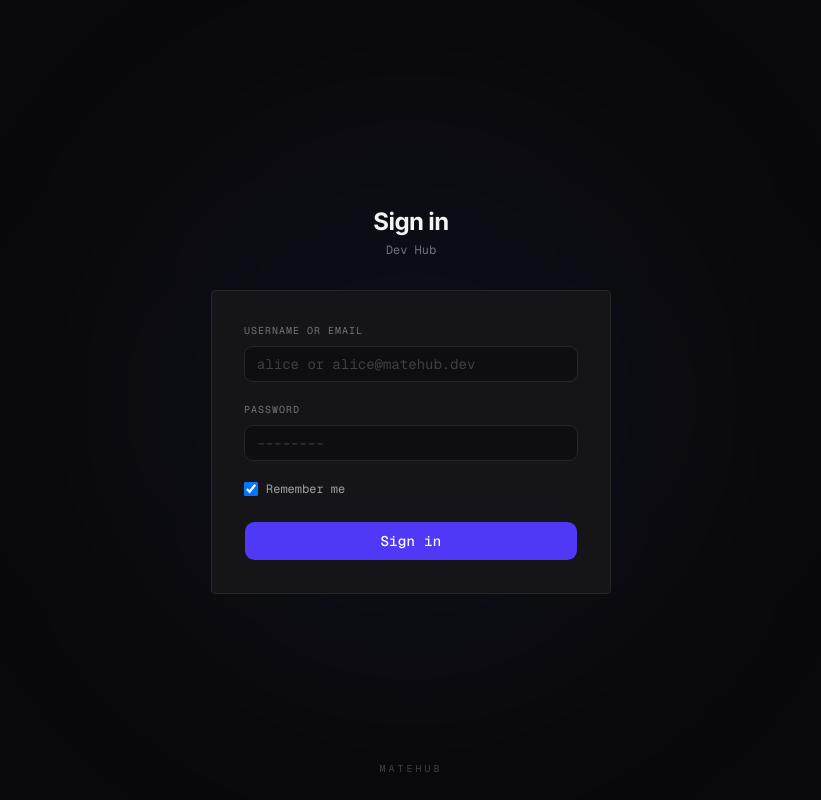
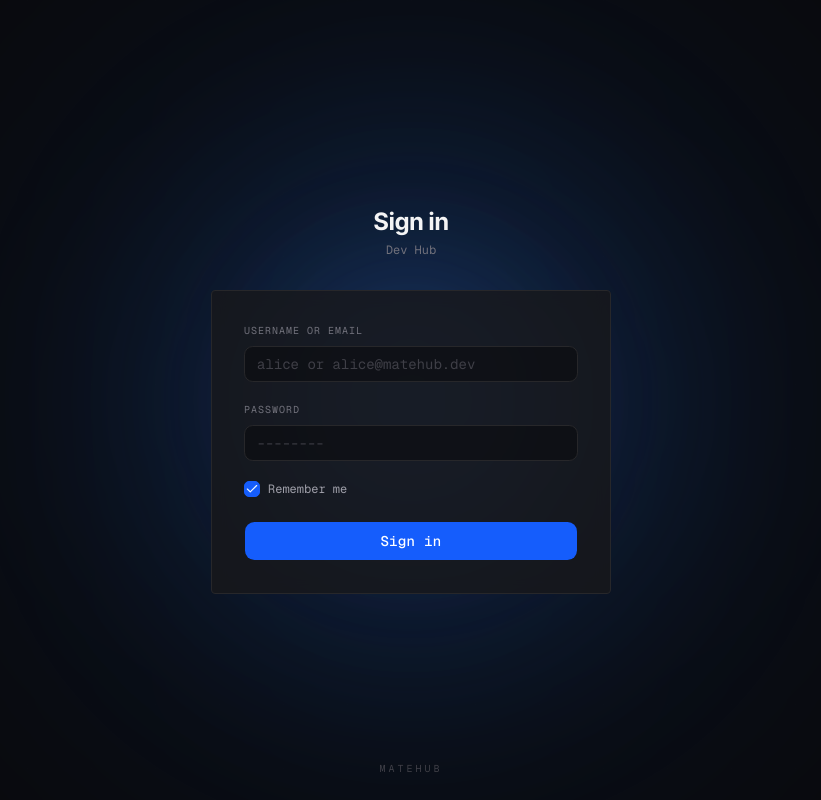
Before and after one commit to nessai1/matehub, a React (Vite) app in the folder frontend/: page /login in a window 1280 px wide. Both pictures are taken after a click on the label "Remember me". Shown: the whole page, without its empty margins (229-1050 px from the left). Built offline with nearby package versions, Linux system fonts and the light colour scheme; no server answers.

Commit message:
Update authorization form design; Delete non-using icons from chat form

```diff
--- a/frontend/app/(auth)/join/page.tsx
+++ b/frontend/app/(auth)/join/page.tsx
@@ -122,7 +122,7 @@ export default function JoinPage() {
             </div>
 
             <div className="text-center">
-              <p className="font-mono text-[10px] tracking-widest text-indigo-400/80 uppercase">
+              <p className="font-mono text-[10px] tracking-widest text-blue-400/80 uppercase">
                 You are invited to
               </p>
               <h1 className="mt-1 text-2xl font-bold tracking-tight text-zinc-100">
@@ -134,7 +134,7 @@ export default function JoinPage() {
 
             {/* Identity assignment */}
             <div className="flex w-full items-center gap-3 rounded-md border border-zinc-800 bg-zinc-950/50 px-4 py-3">
-              <div className="flex h-8 w-8 shrink-0 items-center justify-center rounded-full bg-indigo-500/10 text-sm font-bold text-indigo-400">
+              <div className="flex h-8 w-8 shrink-0 items-center justify-center rounded-full bg-blue-500/10 text-sm font-bold text-blue-400">
                 {data.nickname.charAt(0).toUpperCase()}
               </div>
               <div className="min-w-0">
@@ -149,7 +149,7 @@ export default function JoinPage() {
 
             <Button
               onClick={enter}
-              className="w-full bg-indigo-600 font-mono text-sm tracking-wide text-white hover:bg-indigo-500 transition-colors"
+              className="w-full bg-blue-600 font-mono text-sm tracking-wide text-white hover:bg-blue-500 transition-colors"
               size="lg"
             >
               Enter Hub
@@ -163,8 +163,8 @@ export default function JoinPage() {
 
         {phase === "entering" && (
           <div className="flex flex-col items-center gap-4 animate-in fade-in duration-300">
-            <div className="h-5 w-5 animate-spin rounded-full border-2 border-indigo-500 border-t-transparent" />
-            <p className="font-mono text-sm text-indigo-400">
+            <div className="h-5 w-5 animate-spin rounded-full border-2 border-blue-500 border-t-transparent" />
+            <p className="font-mono text-sm text-blue-400">
               Entering hub...
             </p>
           </div>
--- a/frontend/app/(auth)/layout.tsx
+++ b/frontend/app/(auth)/layout.tsx
@@ -13,8 +13,13 @@ export function AuthLayout() {
         }}
       />
 
-      {/* Subtle radial glow */}
-      <div className="pointer-events-none absolute top-1/2 left-1/2 h-[600px] w-[600px] -translate-x-1/2 -translate-y-1/2 rounded-full bg-indigo-500/5 blur-[120px]" />
+      {/* Layered radial glow — three concentric blobs at the same point so
+          the light has a hot core and a diffuse halo, not a single flat
+          gradient. Sizes/blurs/opacities are tuned so the form sits inside
+          the brightest zone without any halo edges being visible. */}
+      <div className="pointer-events-none absolute top-1/2 left-1/2 h-[900px] w-[900px] -translate-x-1/2 -translate-y-1/2 rounded-full bg-blue-500/8 blur-[160px]" />
+      <div className="pointer-events-none absolute top-1/2 left-1/2 h-[500px] w-[500px] -translate-x-1/2 -translate-y-1/2 rounded-full bg-blue-500/15 blur-[100px]" />
+      <div className="pointer-events-none absolute top-1/2 left-1/2 h-[260px] w-[260px] -translate-x-1/2 -translate-y-1/2 rounded-full bg-blue-400/12 blur-[60px]" />
 
       <div className="relative z-10 w-full max-w-md px-6">
         <Outlet />
--- a/frontend/app/(auth)/login/page.tsx
+++ b/frontend/app/(auth)/login/page.tsx
@@ -1,6 +1,7 @@
 import { FormEvent, useState } from "react";
 import { useNavigate } from "react-router";
 import { Button } from "@/components/ui/button";
+import { Checkbox } from "@/components/ui/checkbox";
 import { Input } from "@/components/ui/input";
 import { useAuth } from "@/lib/auth";
 
@@ -82,7 +83,7 @@ export default function LoginPage() {
               placeholder="alice or alice@matehub.dev"
               required
               autoFocus
-              className="border-zinc-800 bg-zinc-950/50 font-mono text-sm text-zinc-200 placeholder:text-zinc-700 focus-visible:ring-indigo-500/30"
+              className="border-zinc-800 bg-zinc-950/50 font-mono text-sm text-zinc-200 placeholder:text-zinc-700 focus-visible:ring-blue-500/30"
             />
           </div>
 
@@ -96,16 +97,15 @@ export default function LoginPage() {
               onChange={(e) => setPassword(e.target.value)}
               placeholder="--------"
               required
-              className="border-zinc-800 bg-zinc-950/50 font-mono text-sm text-zinc-200 placeholder:text-zinc-700 focus-visible:ring-indigo-500/30"
+              className="border-zinc-800 bg-zinc-950/50 font-mono text-sm text-zinc-200 placeholder:text-zinc-700 focus-visible:ring-blue-500/30"
             />
           </div>
 
           <label className="flex items-center gap-2 cursor-pointer">
-            <input
-              type="checkbox"
+            <Checkbox
               checked={rememberMe}
-              onChange={(e) => setRememberMe(e.target.checked)}
-              className="h-3.5 w-3.5 rounded border-zinc-700 bg-zinc-950 text-indigo-500 focus:ring-indigo-500/30"
+              onCheckedChange={(checked) => setRememberMe(checked === true)}
+              className="border-zinc-700 bg-zinc-950 data-[state=checked]:bg-blue-600 data-[state=checked]:border-blue-600"
             />
             <span className="font-mono text-xs text-zinc-400">Remember me</span>
           </label>
@@ -119,7 +119,7 @@ export default function LoginPage() {
           <Button
             type="submit"
             disabled={loading}
-            className="mt-1 w-full bg-indigo-600 font-mono text-sm tracking-wide text-white hover:bg-indigo-500 disabled:opacity-40 transition-colors"
+            className="mt-1 w-full bg-blue-600 font-mono text-sm tracking-wide text-white hover:bg-blue-500 disabled:opacity-40 transition-colors"
             size="lg"
           >
             {loading ? (
--- /dev/null
+++ b/frontend/components/ui/checkbox.tsx
@@ -0,0 +1,33 @@
+"use client"
+
+import * as React from "react"
+import { Checkbox as CheckboxPrimitive } from "radix-ui"
+
+import { cn } from "@/lib/utils"
+import { CheckIcon } from "lucide-react"
+
+function Checkbox({
+  className,
+  ...props
+}: React.ComponentProps<typeof CheckboxPrimitive.Root>) {
+  return (
+    <CheckboxPrimitive.Root
+      data-slot="checkbox"
+      className={cn(
+        "peer relative flex size-4 shrink-0 items-center justify-center rounded-[5px] border border-transparent bg-input/90 transition-shadow outline-none group-has-disabled/field:opacity-50 after:absolute after:-inset-x-3 after:-inset-y-2 focus-visible:border-ring focus-visible:ring-3 focus-visible:ring-ring/30 disabled:cursor-not-allowed disabled:opacity-50 aria-invalid:border-destructive aria-invalid:ring-3 aria-invalid:ring-destructive/20 aria-invalid:aria-checked:border-primary dark:aria-invalid:border-destructive/50 dark:aria-invalid:ring-destructive/40 data-checked:border-primary data-checked:bg-primary data-checked:text-primary-foreground dark:data-checked:bg-primary",
+        className
+      )}
+      {...props}
+    >
+      <CheckboxPrimitive.Indicator
+        data-slot="checkbox-indicator"
+        className="grid place-content-center text-current transition-none [&>svg]:size-3.5"
+      >
+        <CheckIcon
+        />
+      </CheckboxPrimitive.Indicator>
+    </CheckboxPrimitive.Root>
+  )
+}
+
+export { Checkbox }
```
Also changed, not shown: frontend/components/hub/text-channel-view.tsx (+8 -5 lines).
